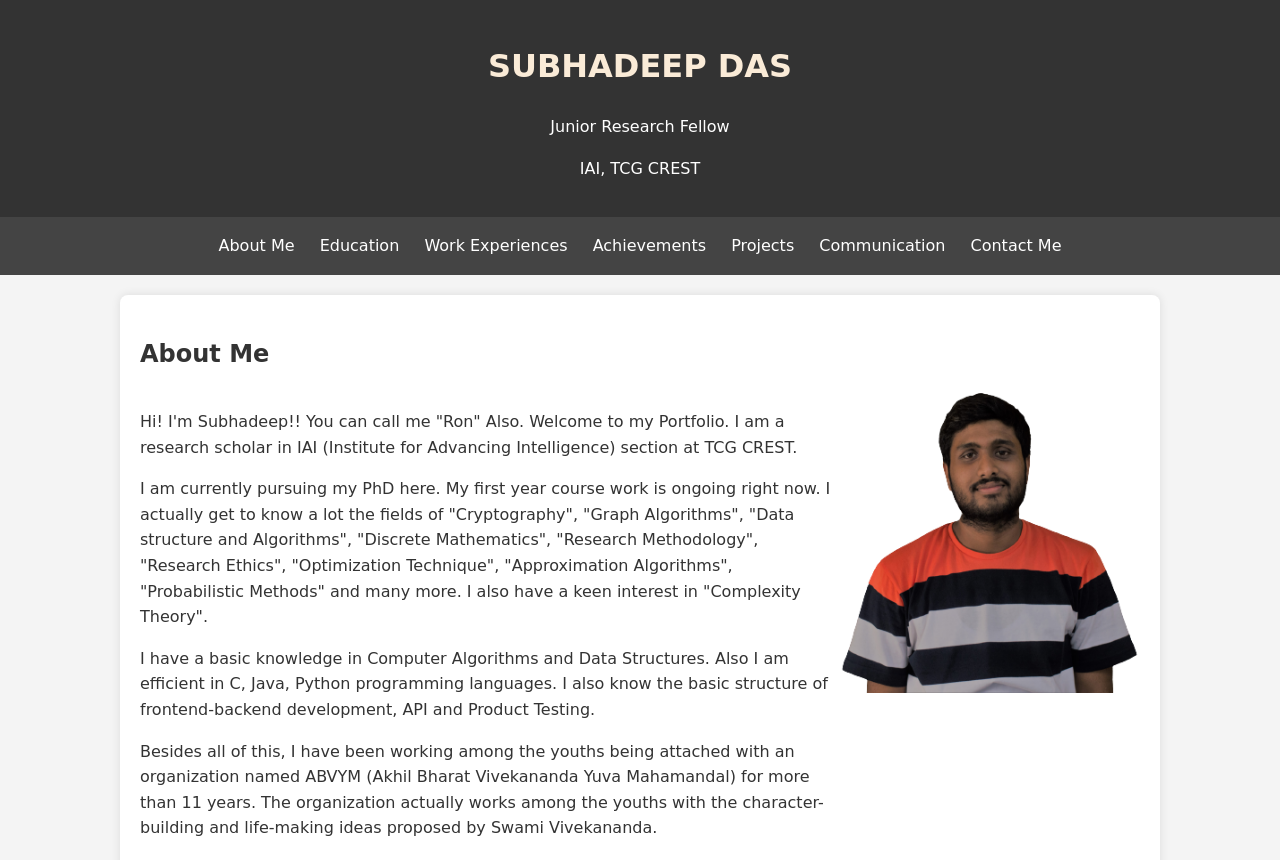
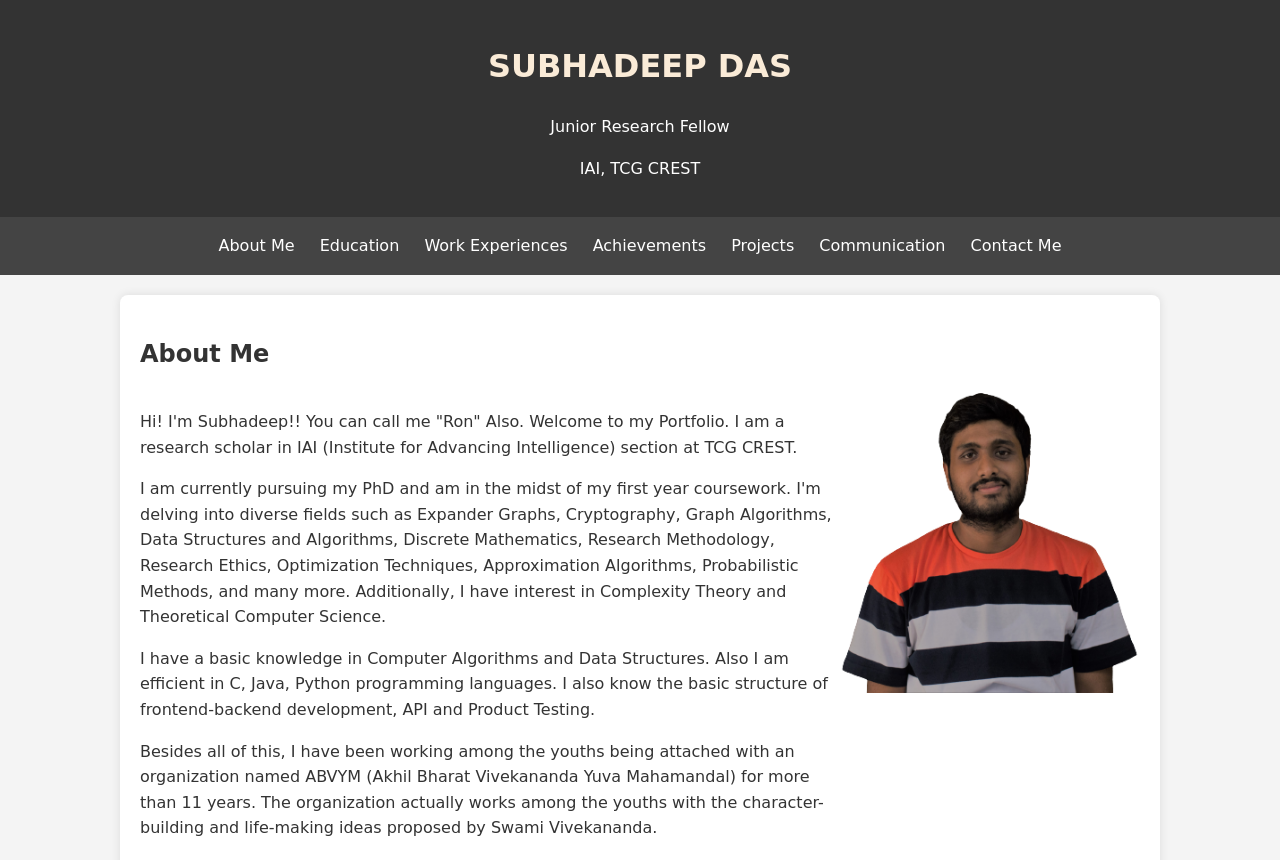
Before and after one commit to subhadeep-ron/my-portfolio, a plain HTML site: page index.html in a window 1280 px wide. Shown: the top 860 px of the page. Drawn offline with Linux system fonts and the light colour scheme.

Commit message:
Update index.html

```diff
--- a/index.html
+++ b/index.html
@@ -36,11 +36,10 @@
                 I am a research scholar in IAI (Institute for Advancing Intelligence) section at TCG CREST.
             </p>
             <p>
-                I am currently pursuing my PhD here. My first year course work is ongoing right now. I
-                actually get to know a lot the fields of
-                "Cryptography", "Graph Algorithms", "Data structure and Algorithms", "Discrete Mathematics", "Research Methodology", "Research Ethics", "Optimization Technique",
-                 "Approximation Algorithms", "Probabilistic Methods" and many more.
-                I also have a keen interest in "Complexity Theory".
+                I am currently pursuing my PhD and am in the midst of my first year coursework.
+                I'm delving into diverse fields such as Expander Graphs, Cryptography, Graph Algorithms, Data Structures and Algorithms,
+                Discrete Mathematics, Research Methodology, Research Ethics, Optimization Techniques, Approximation Algorithms,
+                Probabilistic Methods, and many more. Additionally, I have interest in Complexity Theory and Theoretical Computer Science.
             </p>
             <p>
                 I have a basic knowledge in Computer Algorithms and Data Structures. Also I am efficient
@@ -156,8 +155,8 @@
     <section id="communication">
         <h2>Communication</h2>
         <ul>
-            <li>You can connect me in LinkedIn. The <a href="https://www.linkedin.com/in/subhadeep-das-32625a1b1/" target="_blank">link</a> is given here.</li>
-            <li>You can contact me in Facebook also. The <a href="https://www.facebook.com/subhadeeprondas986" target="_blank">link</a> is given here.</li>
+            <li>You can connect me in <a href="https://www.linkedin.com/in/subhadeep-das-32625a1b1/" target="_blank">LinkedIn</a>.</li>
+            <li>You can contact me in <a href="https://www.facebook.com/subhadeeprondas986" target="_blank">Facebook</a>.</li>
         </ul>
     </section>
 
```
